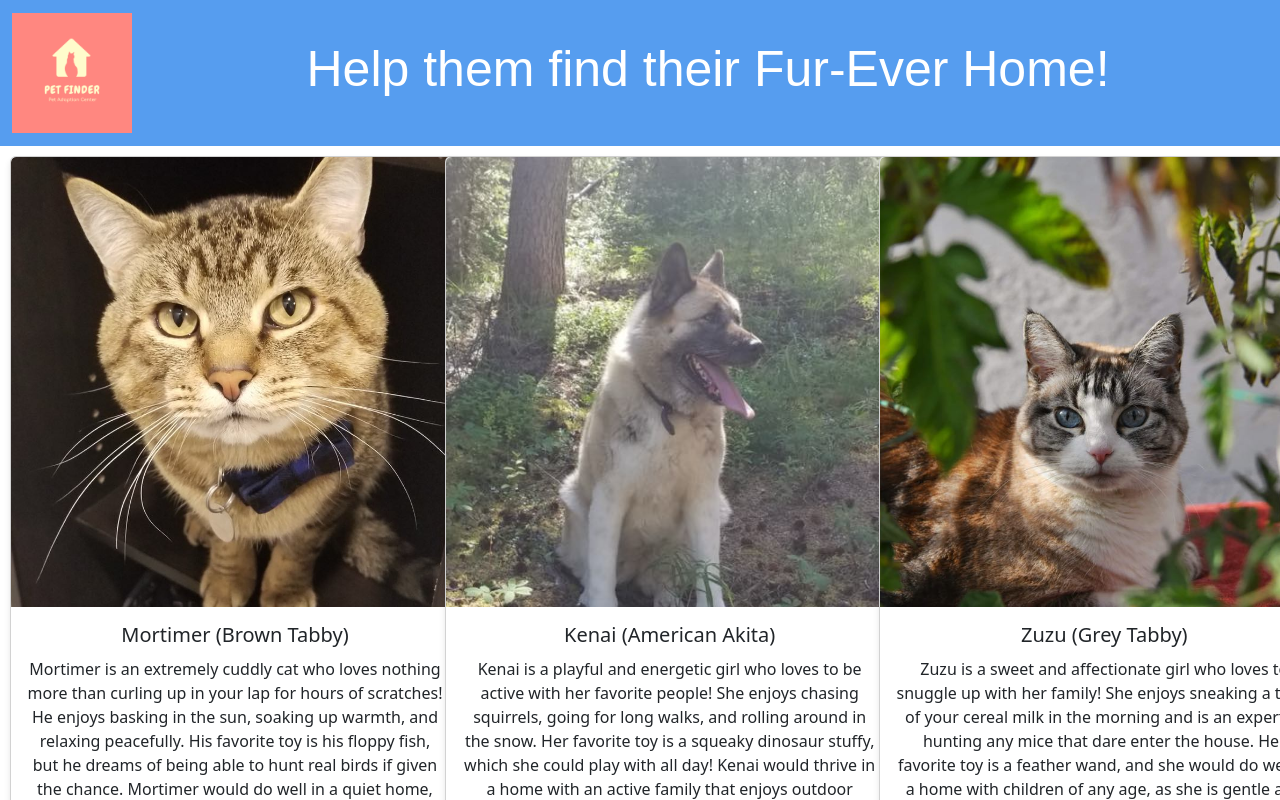
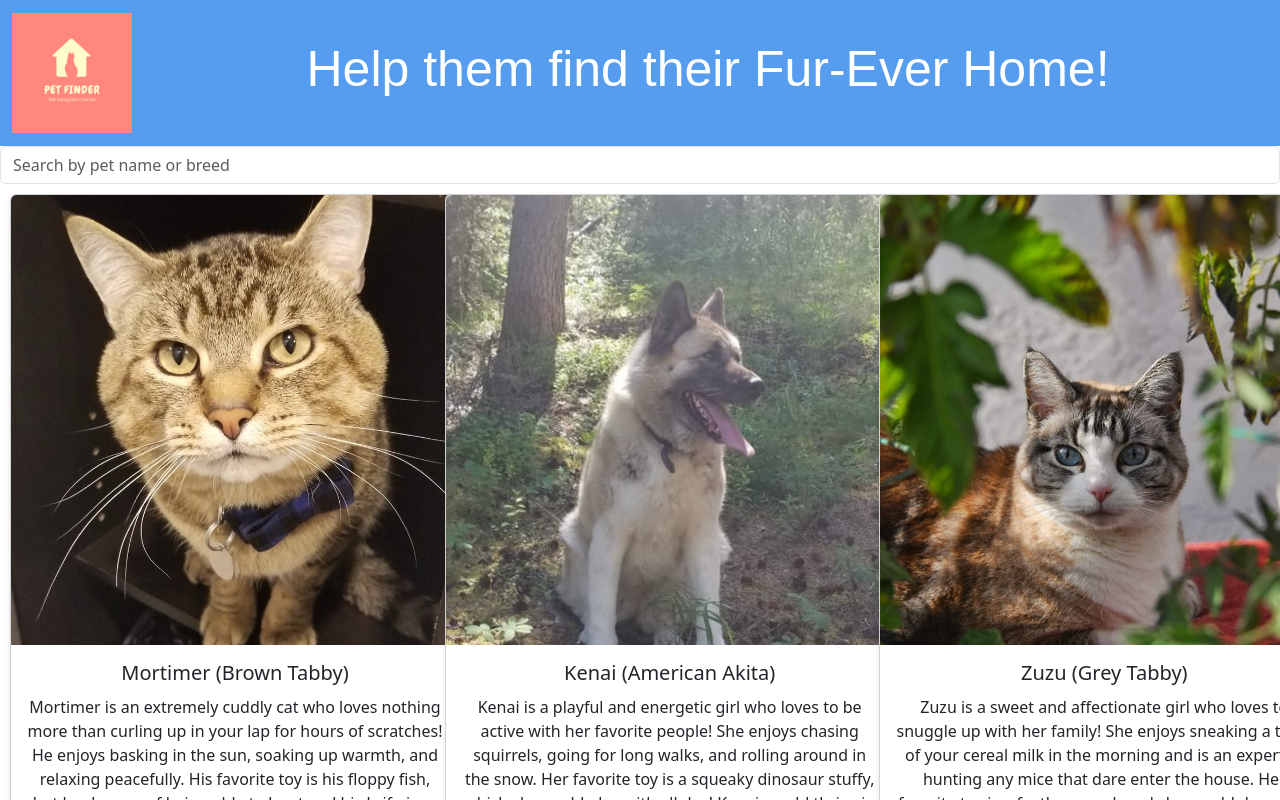
Before and after one commit to charleysmithschofield/petfinder, a React (Create React App) app in the folder pet_finder/: page / in a window 1280 px wide. Shown: the top 800 px of the page. Built offline with nearby package versions, Linux system fonts and the light colour scheme; data requests are answered from the project's data file; a web font is replaced by a local one.

Commit message:
Adding search bar to filter pets by name of pet or by breed

```diff
--- a/pet_finder/src/components/PetList.tsx
+++ b/pet_finder/src/components/PetList.tsx
@@ -2,20 +2,39 @@ import { useState } from "react";
 import { Pet } from "../models/Pet";
 import { useEffect } from "react";
 import { getPets } from "../services/petService";
-import { Col, Row } from "react-bootstrap";
+import { Col, Form, Row } from "react-bootstrap";
 import { PetCard } from "./PetCard";
 
 export function PetList() {
   const [pets, setPets] = useState<Pet[]>([]);
+  const [searchQuery, setSearchQuery] = useState("");
 
   useEffect(() => {
     getPets().then((pets) => setPets(pets));
   }, []);
 
+  const filteredPets = pets.filter(
+    (pet) =>
+    pet.name.toLowerCase().includes(searchQuery.toLowerCase()) ||
+    pet.breed.toLowerCase().includes(searchQuery.toLowerCase())
+  );
+
   return(
     <div className="PetList">
+      <Form.Group controlId="search">
+        <Form.Control
+        type="text"
+        placeholder="Search by pet name or breed"
+        value={searchQuery}
+        onChange={(e) => setSearchQuery(e.target.value)}
+        />
+      </Form.Group>
       <Row>
-        {pets.map((pet) => (<Col lg={4}><PetCard pet={pet}/></Col>))}
+        {filteredPets.map((pets) => (
+          <Col lg={4} key={pets.id}>
+            <PetCard pet={pets} />
+          </Col>
+        ))}
       </Row>
     </div>
   )
```
